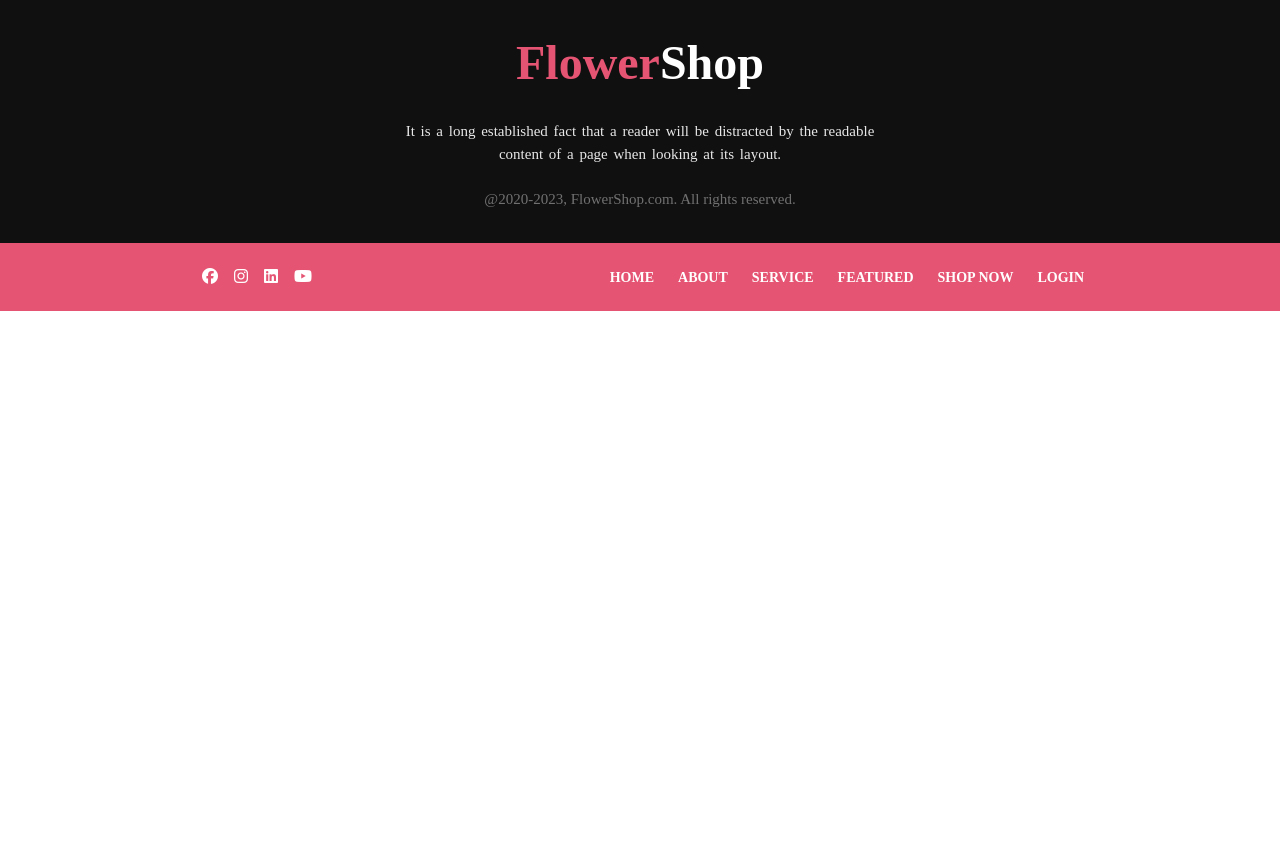
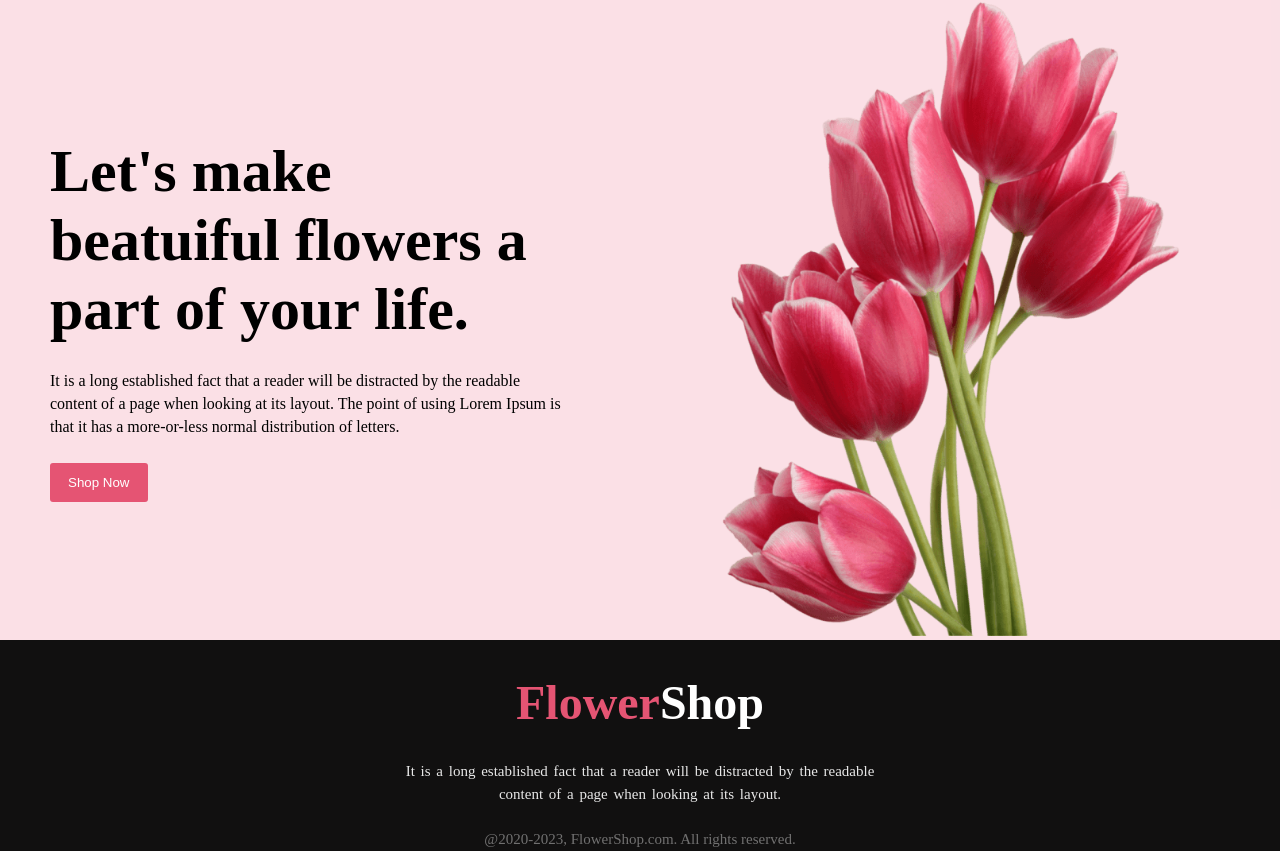
Before and after one commit to rakib5561/flower-shop, a plain HTML site: page index.html in a window 1280 px wide. Shown: the top 851 px of the page. Before the commit the page ends 800 px from the top, so only its background shows below. Drawn offline with Linux system fonts and the light colour scheme.

Commit message:
banner part added

```diff
--- a/index.html
+++ b/index.html
@@ -16,6 +16,22 @@
     <!-- Header section -->
     <header></header>
 
+    <!-- Banner Section  -->
+    <section id="banner-part">
+        <div class="container banner-content">
+            <div class="banner-des">
+                <h1>Let's make <br> beatuiful flowers a <br> part of your life.</h1>
+                <p>It is a long established fact that a reader will be distracted by the readable  <br>
+                content of a page when looking at its
+                layout. The point of using Lorem Ipsum is <br>
+                that it has a more-or-less normal distribution of letters.</p>
+                <button>Shop Now</button>
+            </div>
+            <div class="banner-pic">
+                <img src="./image/pngwing 10.png" alt="">
+            </div>
+        </div>
+    </section>
 
 
 
--- a/style.css
+++ b/style.css
@@ -11,23 +11,66 @@
 }
 
 
+/* Banner Part Style */
+#banner-part{
+    width: 100%;
+    background-color: #e554732e;
+
+}
+.banner-content{
+    display: flex;
+    opacity: 100%;
+    justify-content: space-between;
+    align-items: center;
+
+}
+
+.banner-des h1{
+    color: black;
+    opacity: 100%;
+    font-size: 60px;
+    padding-bottom: 25px;
+}
+
+.banner-des p{
+    font-size: 16px;
+    line-height: 23px;
+    margin-bottom: 25px;
+
+}
+.banner-des button{
+    padding: 12px 18px;
+    border-radius: 3px;
+    outline: none;
+    border: none;
+    background-color: #E55473;
+    color: white;
+}
+
+.banner-des button:hover{
+    color: black;
+    transition: 0.2s all ease-in-out;
+}
+
+.banner-pic{
+    width: 45%;
+}
+.banner-pic img{
+    width: 95%;
+}
+
 /* Footer Style */
 .flower-description{
     width: 100%;
     color: white;
     background-color: #111010;
     text-align: center;
-
 }
 .footer-content{
     padding: 35px 0px;
 }
-
-
-
 .footer-content span{
     color: #E55473;
-
 }
 .footer-content h2{
     font-size: 48px;
@@ -40,44 +83,36 @@
     word-spacing: 2px;
     line-height: 23px;
     padding-bottom: 25px;
-
 }
 .copy-right{
     color: #FFFFFF;
     opacity: 40%;
     font-size: 15px;
 }
-
 .footer-menu{
     width: 100%;
     background-color: #E55473;
     padding: 25px 0px;
-
 }
 .menu-items{
     display: flex;
-    justify-content: space-around;
-
+    justify-content: space-between;
 }
-
 .social, .short-link a{
     text-decoration: none;
     padding: 0px 10px;
 }
-
 .social a i{
     color: white;
     font-size: 19;
     padding: 0px 6px;
 }
-
 .short-link a{
     color: white;
     text-transform: uppercase;
     font-size: 14px;
     font-weight: bold;
 }
-
 .social a i:hover{
     color: black;
     transition: 0.s all ease-in-out;
```
